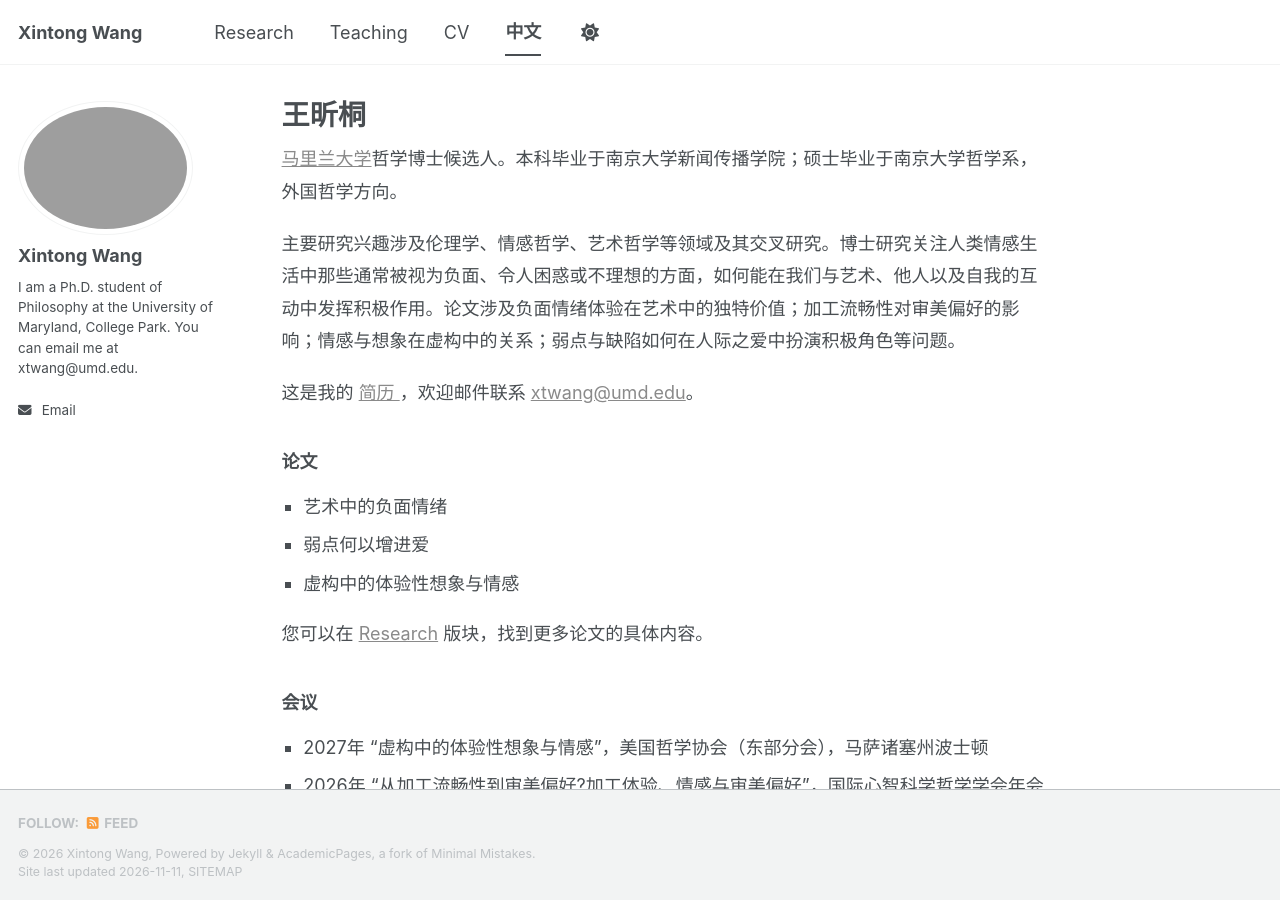
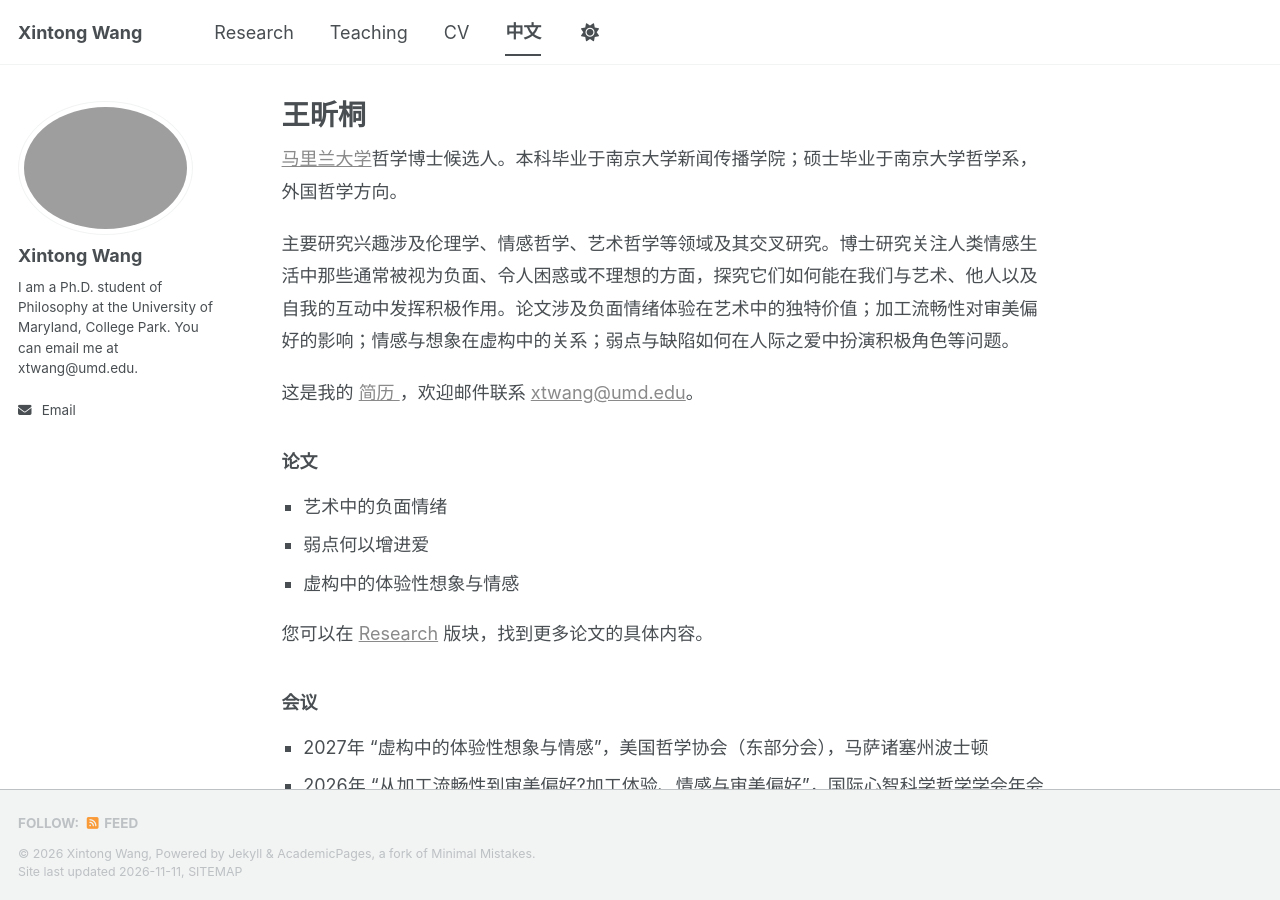
Before and after one commit to wang-xintong/wang-xintong.github.io, a Jekyll site: the page built from _pages/chinese.md, in a window 1280 px wide and 900 px high. Built offline with Jekyll 4.4.1, drawn with Linux system fonts in a browser that asks for light colours; a script bundle is joined from its source files by our own code; library files that are not in the unit come from our copies.

Commit message:
Update chinese.md

```diff
--- a/_pages/chinese.md
+++ b/_pages/chinese.md
@@ -44,7 +44,7 @@ share: false
   </p>
 
   <p>
-    主要研究兴趣涉及伦理学、情感哲学、艺术哲学等领域及其交叉研究。博士研究关注人类情感生活中那些通常被视为负面、令人困惑或不理想的方面，如何能在我们与艺术、他人以及自我的互动中发挥积极作用。论文涉及负面情绪体验在艺术中的独特价值；加工流畅性对审美偏好的影响；情感与想象在虚构中的关系；弱点与缺陷如何在人际之爱中扮演积极角色等问题。
+    主要研究兴趣涉及伦理学、情感哲学、艺术哲学等领域及其交叉研究。博士研究关注人类情感生活中那些通常被视为负面、令人困惑或不理想的方面，探究它们如何能在我们与艺术、他人以及自我的互动中发挥积极作用。论文涉及负面情绪体验在艺术中的独特价值；加工流畅性对审美偏好的影响；情感与想象在虚构中的关系；弱点与缺陷如何在人际之爱中扮演积极角色等问题。
   </p>
 
   <p>
```
